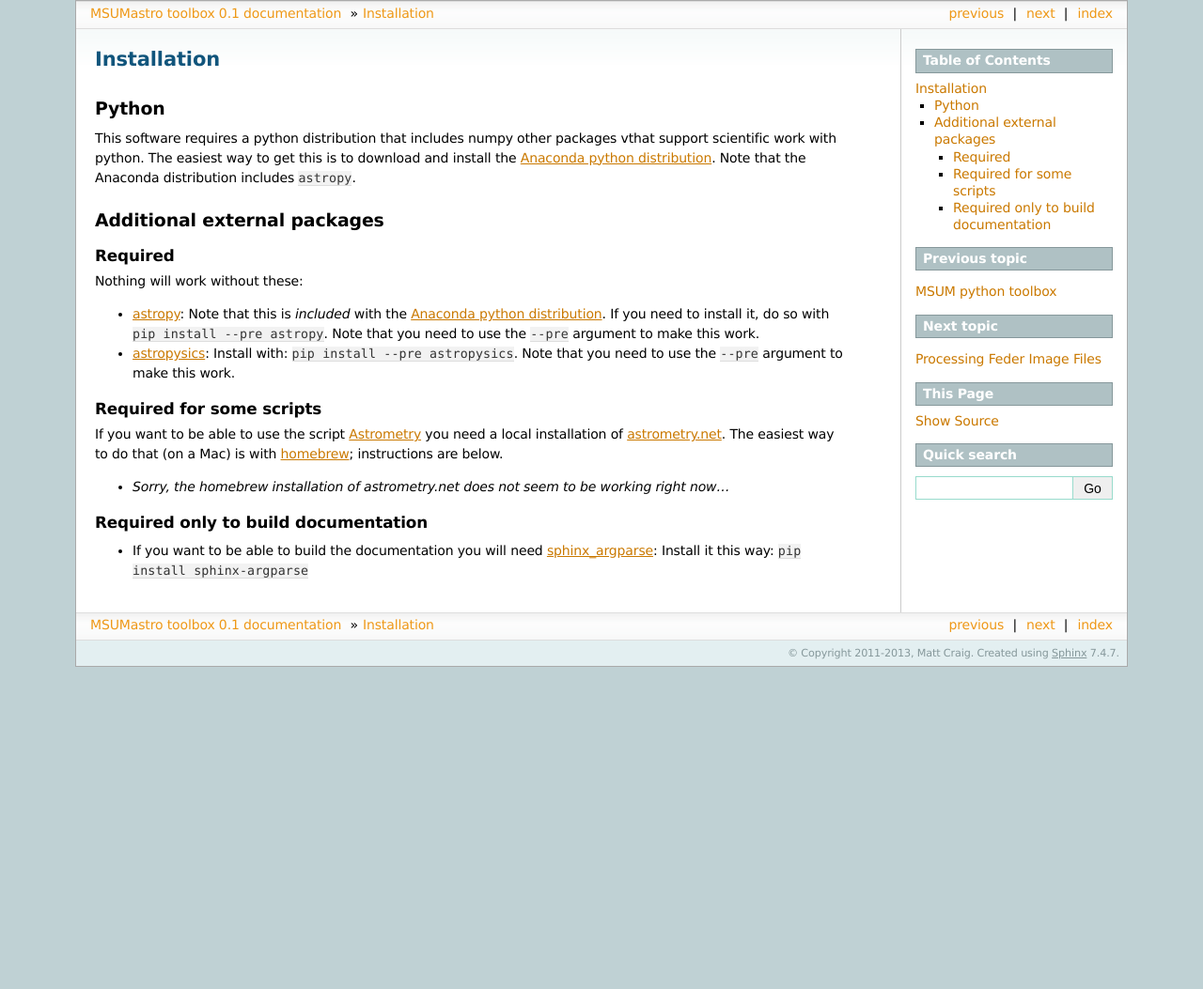
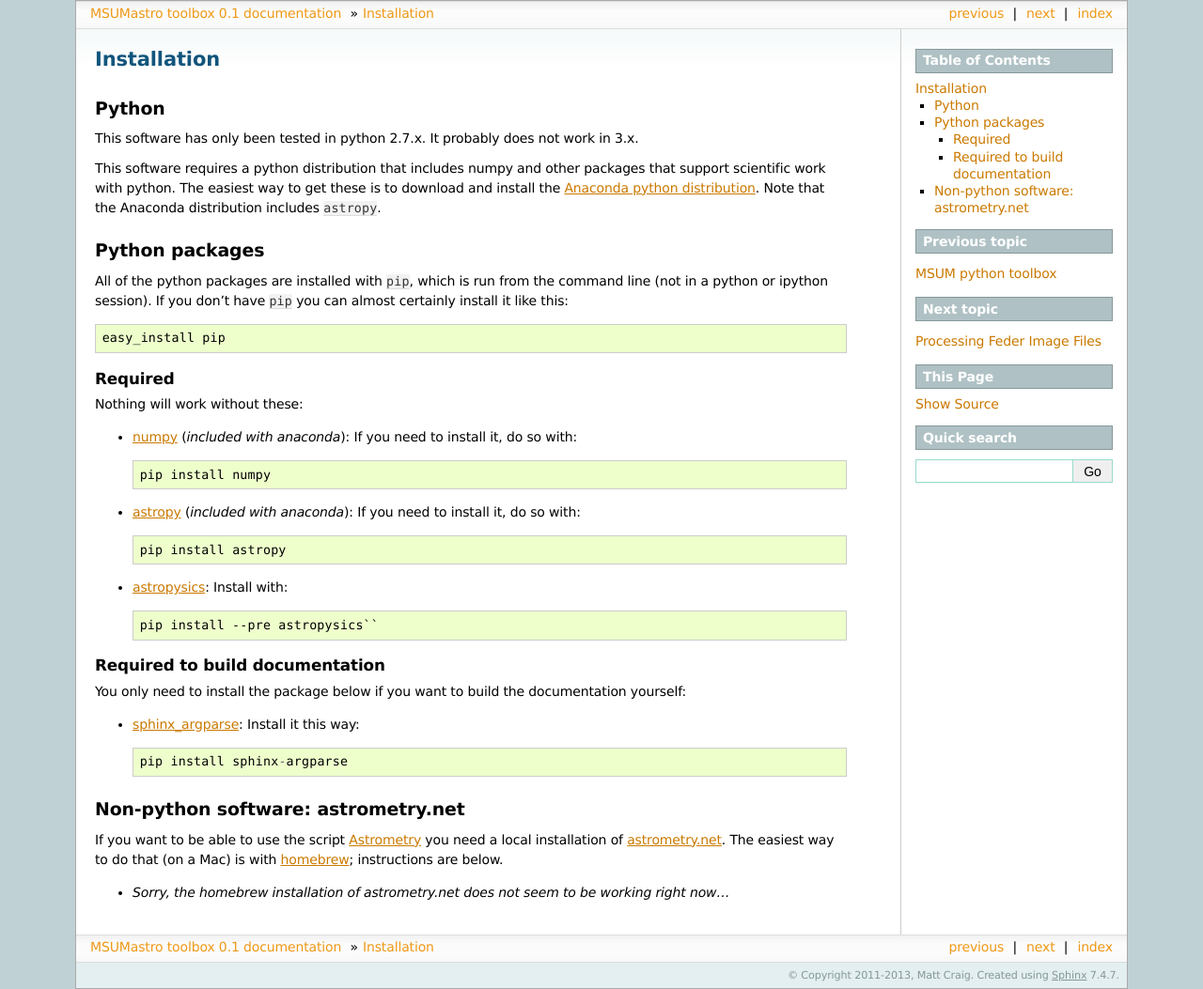
Before and after one commit to mwcraig/msumastro, a Sphinx documentation site: the page built from docs/installation.rst, in a window 1280 px wide. Shown: the whole page at 94% size. Built offline with Sphinx 7.4.7, drawn with Linux system fonts in a browser that asks for light colours; before the commit the page ends 900 px from its top, so only the background shows below that.

Commit message:
Revised installation docs

```diff
--- a/docs/installation.rst
+++ b/docs/installation.rst
@@ -4,35 +4,56 @@ Installation
 Python
 ------
 
-This software requires a python distribution that includes numpy other packages vthat support scientific work with python. The easiest way to get this is to download and install the `Anaconda python distribution`_. Note that the Anaconda distribution includes ``astropy``.
+This software has only been tested in python 2.7.x. It probably does not work in 3.x.
 
-Additional external packages
-----------------------------
+This software requires a python distribution that includes numpy and other packages that support scientific work with python. The easiest way to get these is to download and install the `Anaconda python distribution`_. Note that the Anaconda distribution includes ``astropy``.
+
+
+Python packages
+----------------
+
+All of the python packages are installed with ``pip``, which is run from the command line (not in a python or ipython session). If you don't have ``pip`` you can almost certainly install it like this::
+
+    easy_install pip
 
 Required
 +++++++++
 
 Nothing will work without these:
 
-+ `astropy`_: Note that this is *included* with the `Anaconda python distribution`_. If you need to install it, do so with ``pip install --pre astropy``. Note that you need to use the ``--pre`` argument to make this work.
-+ `astropysics`_: Install with: ``pip install --pre astropysics``. Note that you need to use the ``--pre`` argument to make this work.
++ `numpy`_ (*included with anaconda*): If you need to install it, do so with::
 
-Required for some scripts
-+++++++++++++++++++++++++
+    pip install numpy
+
++ `astropy`_ (*included with anaconda*): If you need to install it, do so with::
+
+    pip install astropy
+
++ `astropysics`_: Install with::
+
+    pip install --pre astropysics``
+
+
+Required to build documentation
++++++++++++++++++++++++++++++++
+
+You only need to install the package below if you want to build the documentation yourself:
+
++ `sphinx_argparse`_: Install it this way::
+
+    pip install sphinx-argparse
+
+Non-python software: astrometry.net
+------------------------------------
+
 
 If you want to be able to use the script :ref:`apply-astrometry` you need a local installation of `astrometry.net <http://astrometry.net>`_. The easiest way to do that (on a Mac) is with `homebrew`_; instructions are below.
 
 + *Sorry, the homebrew installation of astrometry.net does not seem to be working right now...*
-
-
-Required only to build documentation
-+++++++++++++++++++++++++++++++++++++
-
-+ If you want to be able to build the documentation you will need `sphinx_argparse`_: Install it this way: ``pip install sphinx-argparse``
-
 
 .. _Anaconda python distribution: http://www.continuum.io/downloads
 .. _astropy: http://www.astropy.org/
 .. _astropysics: http://pythonhosted.org/Astropysics/
 .. _sphinx_argparse: https://github.com/ribozz/sphinx-argparse
 .. _homebrew: http://brew.sh/
+.. _numpy: http://www.numpy.org/
```
